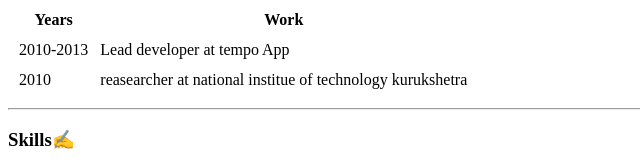
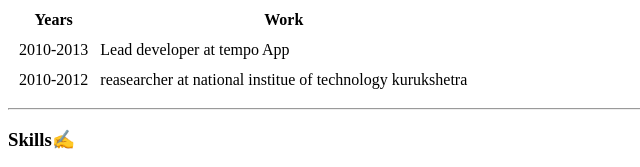
Before and after one commit to AbhishekKumar0313/cv, a plain HTML site: page index.html in a window 1280 px wide. Shown: the part 487-654 px from the top of the page, 0-640 px from the left. Drawn offline with Linux system fonts and the light colour scheme.

Commit message:
change in work exp- research year

```diff
--- a/index.html
+++ b/index.html
@@ -57,7 +57,7 @@
         <td>2010-2013</td><td>Lead developer at tempo App</td>
       </tr>
       <tr>
-        <td>2010</td><td>  reasearcher at national institue of technology kurukshetra</td>
+        <td>2010-2012</td><td>  reasearcher at national institue of technology kurukshetra</td>
         </table>
       </tr>
     </tbody>
```
